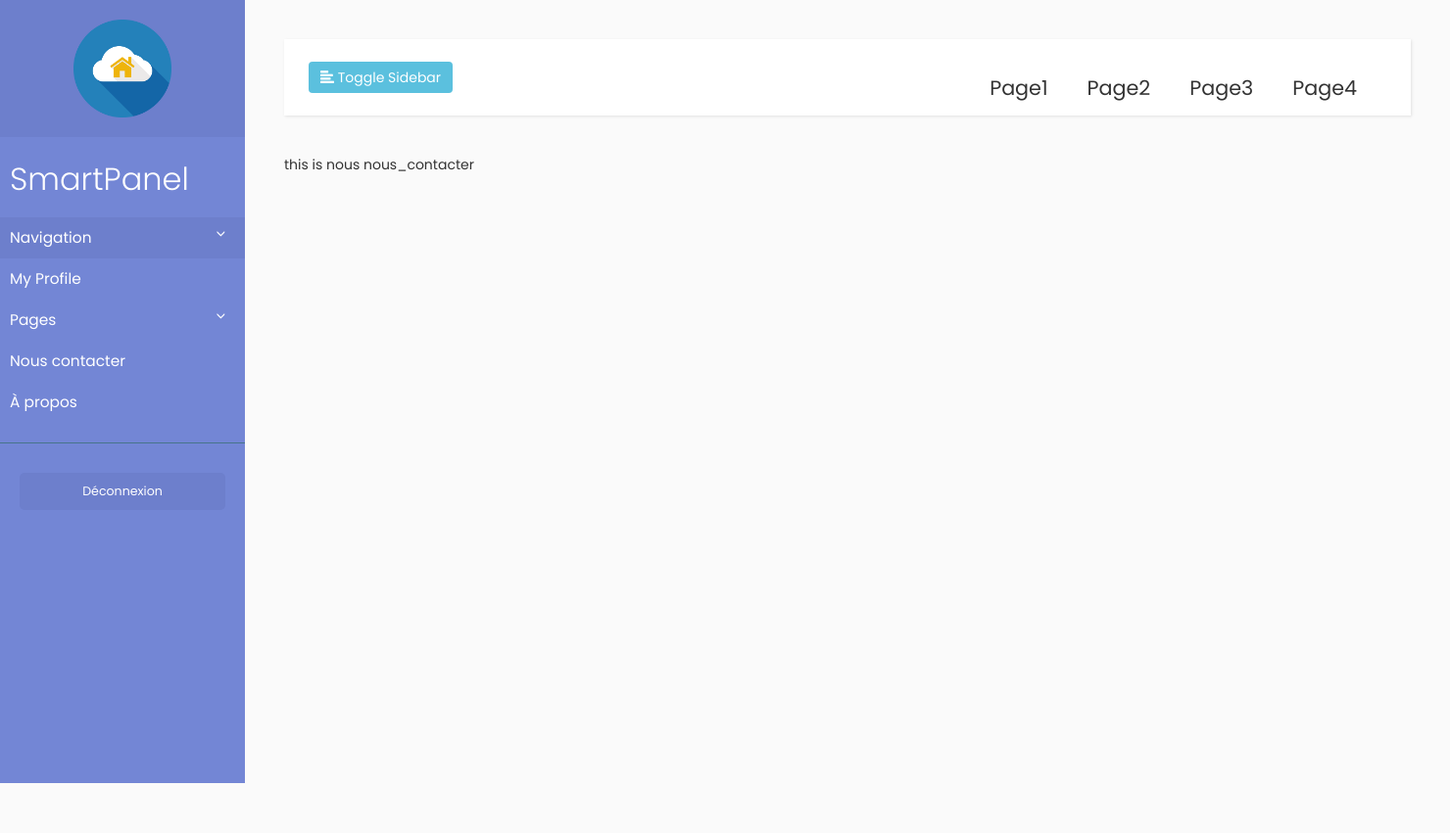
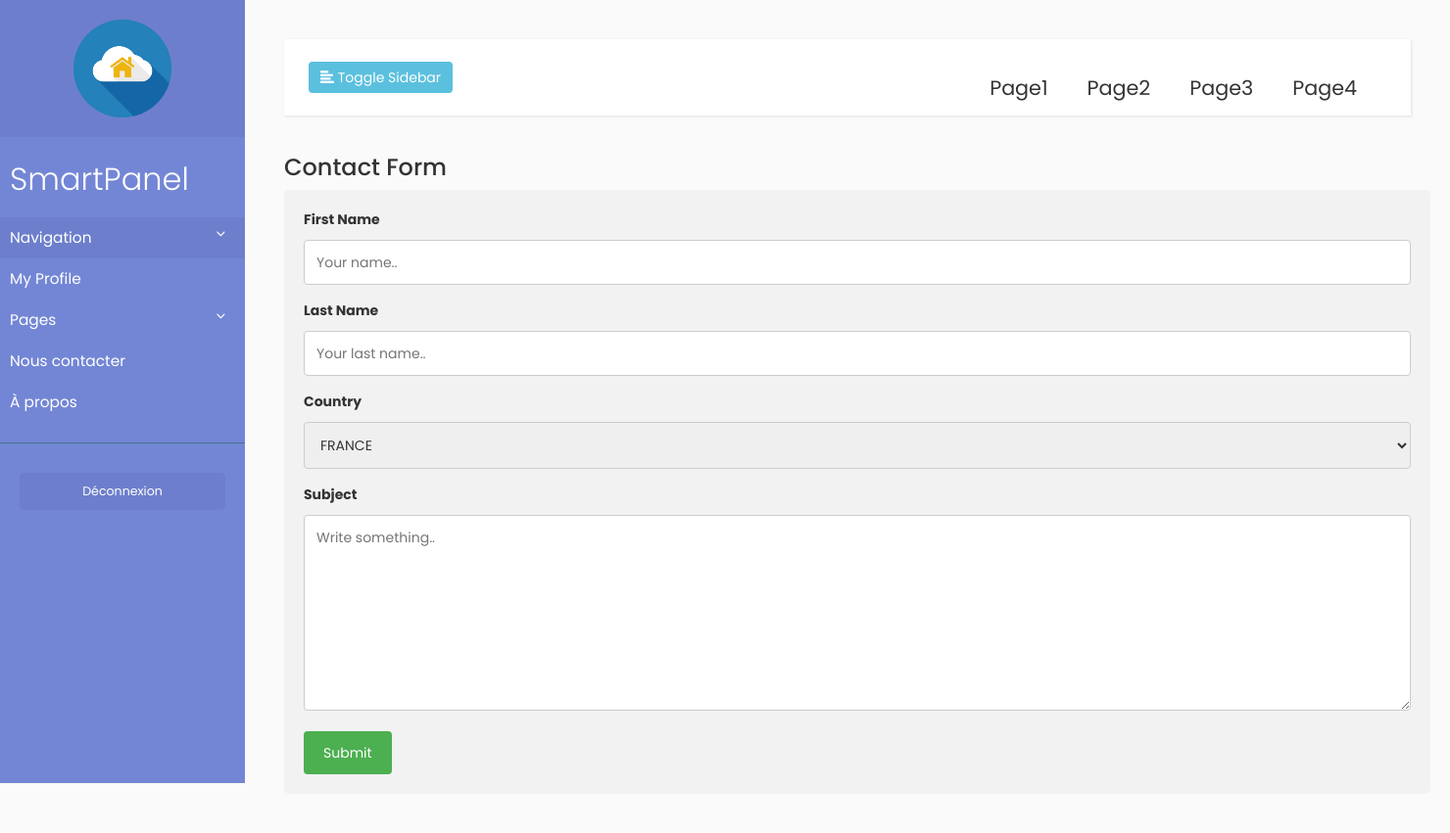
Before and after one commit to paul-arthurthiery/app-it, a PHP site: template Vue/nous_contacter.php in a window 1480 px wide. Shown: the whole page at 98% size. Before the commit the page ends 800 px from the top, so only its background shows below. Run offline with PHP 8.4, Linux system fonts and the light colour scheme; the template is opened without the code that fills it, so the values that code supplies are empty; some libraries are stand-ins or nearby versions.

Commit message:
creation de la page nous contacter
salut je suis un robot du futur qui mange du pain

```diff
--- a/Vue/nous_contacter.php
+++ b/Vue/nous_contacter.php
@@ -1,7 +1,68 @@
 <?php
 
 $contenu = '
-this is nous nous_contacter
+<!DOCTYPE html>
+<html>
+<head>
+<style>
+input[type=text], select, textarea {
+    width: 100%;
+    padding: 12px;
+    border: 1px solid #ccc;
+    border-radius: 4px;
+    box-sizing: border-box;
+    margin-top: 6px;
+    margin-bottom: 16px;
+    resize: vertical;
+}
+
+input[type=submit] {
+    background-color: #4CAF50;
+    color: white;
+    padding: 12px 20px;
+    border: none;
+    border-radius: 4px;
+    cursor: pointer;
+}
+
+input[type=submit]:hover {
+    background-color: #45a049;
+}
+
+.container {
+    border-radius: 5px;
+    background-color: #f2f2f2;
+    padding: 20px;
+}
+</style>
+</head>
+<body>
+
+<h3>Contact Form</h3>
+
+<div class="container">
+  <form action="/action_page.php">
+    <label for="fname">First Name</label>
+    <input type="text" id="fname" name="firstname" placeholder="Your name..">
+
+    <label for="lname">Last Name</label>
+    <input type="text" id="lname" name="lastname" placeholder="Your last name..">
+
+    <label for="country">Country</label>
+    <select id="country" name="country">
+      <option value="france">FRANCE</option>
+      <option value="autre">AUTRE</option>
+    </select>
+
+    <label for="subject">Subject</label>
+    <textarea id="subject" name="subject" placeholder="Write something.." style="height:200px"></textarea>
+
+    <input type="submit" value="Submit">
+  </form>
+</div>
+
+</body>
+</html>
 ';
 
 include('gabarit.php')
```
